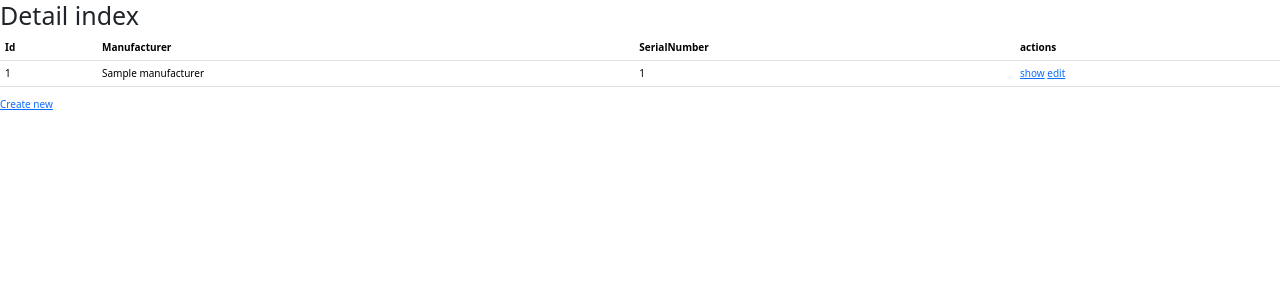
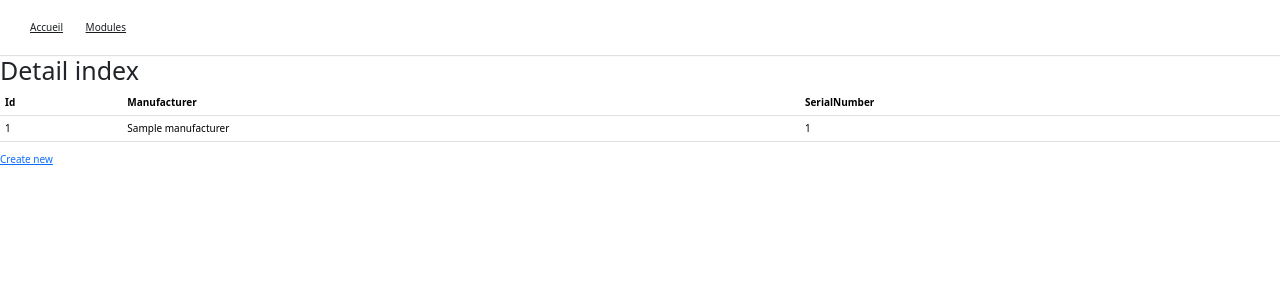
Before and after one commit to Noziho/test_module_IOT, a Symfony app: template templates/detail/index.html.twig in a window 1280 px wide. Shown: the top 300 px of the page. Run offline with Twig, Linux system fonts and the light colour scheme; the template is opened without the code that fills it: most values are stand-ins (such as "Sample title", 1, 10 or a date in 2020); style sheets or scripts are compiled from the project's sources; some libraries are stand-ins or nearby versions.

Commit message:
add header edit some redirect and style

```diff
--- a/assets/styles/app.css
+++ b/assets/styles/app.css
@@ -16,6 +16,17 @@ body {
 * a {
     color: #F1F1F1;
     text-decoration: none;
+}
+
+header {
+    width: 100%;
+    padding: 2rem;
+    box-shadow: rgba(0, 0, 0, 0.12) 0 1px 1px;
+}
+
+header > div > a {
+    color: #1a1d20;
+    margin-inline: 1rem;
 }
 .container {
     display: flex;
--- a/src/Controller/DetailController.php
+++ b/src/Controller/DetailController.php
@@ -33,7 +33,7 @@ class DetailController extends AbstractController
             $entityManager->persist($detail);
             $entityManager->flush();
 
-            return $this->redirectToRoute('app_detail_index', [], Response::HTTP_SEE_OTHER);
+            return $this->redirectToRoute('app_module_index', [], Response::HTTP_SEE_OTHER);
         }
 
         return $this->render('detail/new.html.twig', [
--- a/src/Controller/ModuleController.php
+++ b/src/Controller/ModuleController.php
@@ -74,7 +74,7 @@ class ModuleController extends AbstractController
             $entityManager->persist($module);
             $entityManager->flush();
 
-            return $this->redirectToRoute('app_module_index', [], Response::HTTP_SEE_OTHER);
+            return $this->redirectToRoute('app_detail_new', [], Response::HTTP_SEE_OTHER);
         }
 
         return $this->render('module/new.html.twig', [
--- a/templates/base.html.twig
+++ b/templates/base.html.twig
@@ -14,6 +14,14 @@
         {% endblock %}
     </head>
     <body>
-        {% block body %}{% endblock %}
+    <header>
+        <div>
+            <a href="http://localhost:8000">Accueil</a>
+            <a href="http://localhost:8000/module">Modules</a>
+        </div>
+    </header>
+        {% block body %}
+
+        {% endblock %}
     </body>
 </html>
--- a/templates/detail/index.html.twig
+++ b/templates/detail/index.html.twig
@@ -11,7 +11,6 @@
                 <th>Id</th>
                 <th>Manufacturer</th>
                 <th>SerialNumber</th>
-                <th>actions</th>
             </tr>
         </thead>
         <tbody>
@@ -20,10 +19,6 @@
                 <td>{{ detail.id }}</td>
                 <td>{{ detail.manufacturer }}</td>
                 <td>{{ detail.serialNumber }}</td>
-                <td>
-                    <a href="{{ path('app_detail_show', {'id': detail.id}) }}">show</a>
-                    <a href="{{ path('app_detail_edit', {'id': detail.id}) }}">edit</a>
-                </td>
             </tr>
         {% else %}
             <tr>
--- a/templates/detail/new.html.twig
+++ b/templates/detail/new.html.twig
@@ -5,7 +5,9 @@
 {% block body %}
     <h1>Create new Detail</h1>
 
-    {{ include('detail/_form.html.twig') }}
+    <div class="container-fluid mt-4 w-50">
+        {% form_theme form 'bootstrap_5_layout.html.twig' %}
+        {{ form(form) }}
+    </div>
 
-    <a href="{{ path('app_detail_index') }}">back to list</a>
 {% endblock %}
--- a/templates/detail/show.html.twig
+++ b/templates/detail/show.html.twig
@@ -22,9 +22,5 @@
         </tbody>
     </table>
 
-    <a href="{{ path('app_detail_index') }}">back to list</a>
-
-    <a href="{{ path('app_detail_edit', {'id': detail.id}) }}">edit</a>
-
     {{ include('detail/_delete_form.html.twig') }}
 {% endblock %}
--- a/templates/module/new.html.twig
+++ b/templates/module/new.html.twig
@@ -10,5 +10,4 @@
         {{ form(form) }}
     </div>
 
-    <a href="{{ path('app_module_index') }}">back to list</a>
 {% endblock %}
--- a/templates/module/show.html.twig
+++ b/templates/module/show.html.twig
@@ -22,9 +22,4 @@
         </tbody>
     </table>
 
-    <a href="{{ path('app_module_index') }}">back to list</a>
-
-    <a href="{{ path('app_module_edit', {'id': module.id}) }}">edit</a>
-
-    {{ include('module/_delete_form.html.twig') }}
 {% endblock %}
```
Also changed, not shown: src/Entity/Module.php (+7 -0 lines), src/Form/DetailType.php (+7 -0 lines).
